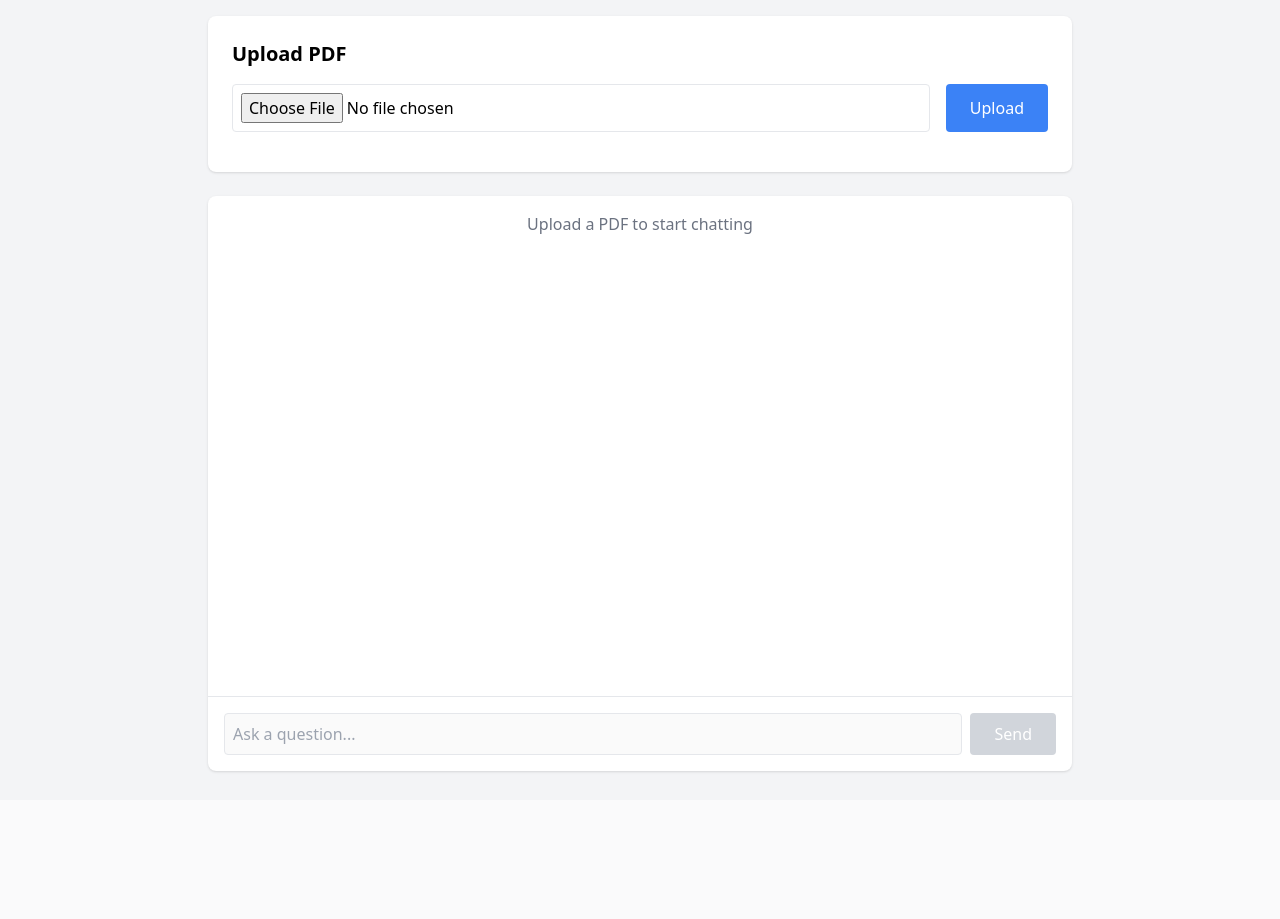
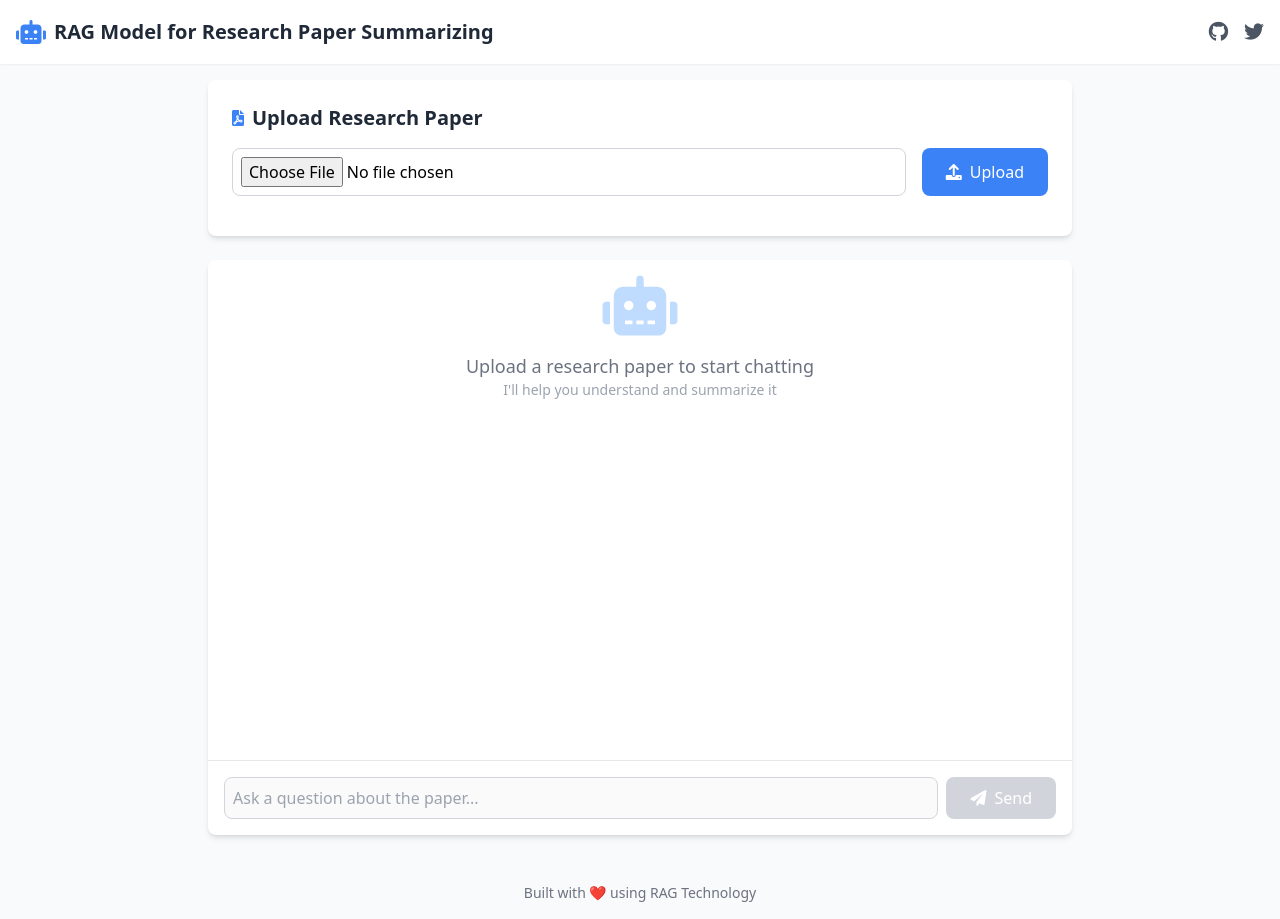
Before and after one commit to ved1beta/RAG_keyee, a Flask app: page / in a window 1280 px wide. Before the commit the page ends 773 px from the top, so only its background shows below. Run offline with Flask 3, Linux system fonts and the light colour scheme; some libraries are stand-ins or nearby versions.

Commit message:
html editted

```diff
--- a/src/templates/index.html
+++ b/src/templates/index.html
@@ -3,10 +3,11 @@
 <head>
     <meta charset="UTF-8">
     <meta name="viewport" content="width=device-width, initial-scale=1.0">
-    <title>RAG Chat Interface</title>
+    <title>RAG Research Assistant</title>
     <script src="https://cdn.tailwindcss.com"></script>
+    <link rel="stylesheet" href="https://cdnjs.cloudflare.com/ajax/libs/font-awesome/6.0.0/css/all.min.css">
     <style>
-        /* Thinking Animation */
+        /* Existing animations */
         .thinking-dots {
             display: inline-flex;
             gap: 4px;
@@ -29,7 +30,6 @@
             50% { transform: translateY(-10px); }
         }
 
-        /* Processing Animation */
         .processing-overlay {
             position: fixed;
             top: 0;
@@ -49,9 +49,35 @@
             border-radius: 10px;
             text-align: center;
         }
+
+        .social-links a {
+            transition: all 0.3s ease;
+        }
+
+        .social-links a:hover {
+            transform: translateY(-2px);
+        }
     </style>
 </head>
-<body class="bg-gray-100">
+<body class="bg-gray-50">
+    <!-- Header with Social Links -->
+    <header class="bg-white shadow-sm">
+        <div class="container mx-auto px-4 py-4 flex justify-between items-center">
+            <div class="flex items-center space-x-2">
+                <i class="fas fa-robot text-blue-500 text-2xl"></i>
+                <h1 class="text-xl font-bold text-gray-800">RAG Model for Research Paper Summarizing</h1>
+            </div>
+            <div class="social-links flex space-x-4">
+                <a href="https://github.com/yourusername" target="_blank" class="text-gray-600 hover:text-gray-900">
+                    <i class="fab fa-github text-xl"></i>
+                </a>
+                <a href="https://twitter.com/yourusername" target="_blank" class="text-gray-600 hover:text-blue-400">
+                    <i class="fab fa-twitter text-xl"></i>
+                </a>
+            </div>
+        </div>
+    </header>
+
     <!-- Processing Overlay -->
     <div id="processingOverlay" class="processing-overlay hidden">
         <div class="processing-box">
@@ -64,18 +90,22 @@
         </div>
     </div>
 
-    <div class="container mx-auto p-4 max-w-4xl">
+    <main class="container mx-auto p-4 max-w-4xl">
         <!-- Upload Section -->
-        <div class="bg-white rounded-lg shadow p-6 mb-6">
-            <h2 class="text-xl font-bold mb-4">Upload PDF</h2>
+        <div class="bg-white rounded-lg shadow-md p-6 mb-6 transition-all hover:shadow-lg">
+            <div class="flex items-center mb-4">
+                <i class="fas fa-file-pdf text-blue-500 mr-2"></i>
+                <h2 class="text-xl font-bold text-gray-800">Upload Research Paper</h2>
+            </div>
             <form id="uploadForm" class="space-y-4">
                 <div class="flex gap-4">
                     <input type="file"
                            id="pdfFile"
                            accept=".pdf"
-                           class="flex-1 border p-2 rounded">
+                           class="flex-1 border border-gray-300 p-2 rounded-lg focus:ring-2 focus:ring-blue-300 focus:border-blue-500">
                     <button type="submit"
-                            class="bg-blue-500 text-white px-6 py-2 rounded hover:bg-blue-600">
+                            class="bg-blue-500 text-white px-6 py-2 rounded-lg hover:bg-blue-600 transition-colors flex items-center">
+                        <i class="fas fa-upload mr-2"></i>
                         Upload
                     </button>
                 </div>
@@ -84,10 +114,12 @@
         </div>
 
         <!-- Chat Section -->
-        <div class="bg-white rounded-lg shadow">
+        <div class="bg-white rounded-lg shadow-md transition-all hover:shadow-lg">
             <div id="chatMessages" class="h-[500px] overflow-y-auto p-4 space-y-4">
-                <div class="text-center text-gray-500">
-                    Upload a PDF to start chatting
+                <div class="text-center text-gray-500 flex flex-col items-center">
+                    <i class="fas fa-robot text-6xl text-blue-200 mb-4"></i>
+                    <p class="text-lg">Upload a research paper to start chatting</p>
+                    <p class="text-sm text-gray-400">I'll help you understand and summarize it</p>
                 </div>
             </div>
 
@@ -96,20 +128,27 @@
                 <form id="queryForm" class="flex gap-2">
                     <input type="text"
                            id="queryInput"
-                           placeholder="Ask a question..."
-                           class="flex-1 border p-2 rounded"
+                           placeholder="Ask a question about the paper..."
+                           class="flex-1 border border-gray-300 p-2 rounded-lg focus:ring-2 focus:ring-blue-300 focus:border-blue-500"
                            disabled>
                     <button type="submit"
                             id="submitButton"
-                            class="bg-blue-500 text-white px-6 py-2 rounded hover:bg-blue-600 disabled:bg-gray-300"
+                            class="bg-blue-500 text-white px-6 py-2 rounded-lg hover:bg-blue-600 transition-colors disabled:bg-gray-300 disabled:cursor-not-allowed flex items-center"
                             disabled>
+                        <i class="fas fa-paper-plane mr-2"></i>
                         Send
                     </button>
                 </form>
             </div>
         </div>
-    </div>
+    </main>
 
+    <!-- Footer -->
+    <footer class="mt-8 text-center text-gray-500 text-sm pb-4">
+        <p>Built with ❤️ using RAG Technology</p>
+    </footer>
+
+    <!-- Rest of your existing script -->
     <script>
         const elements = {
             uploadForm: document.getElementById('uploadForm'),
```
